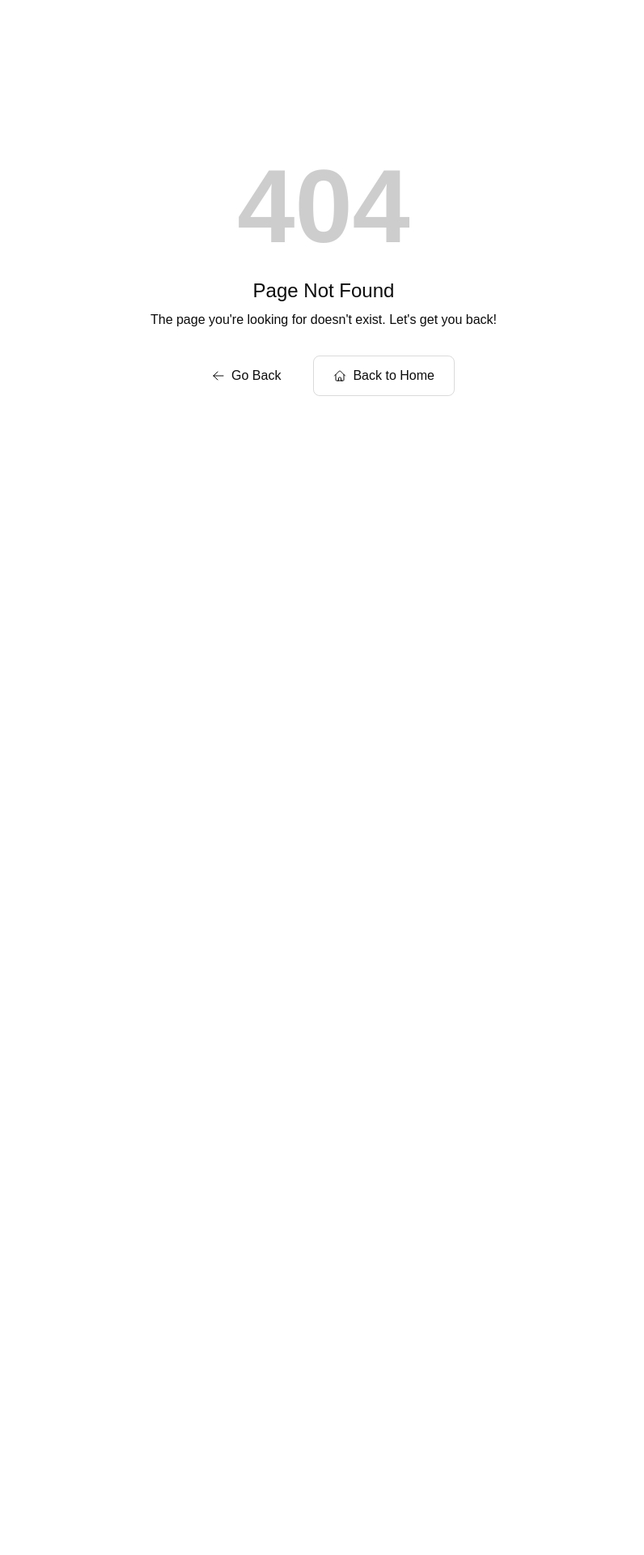
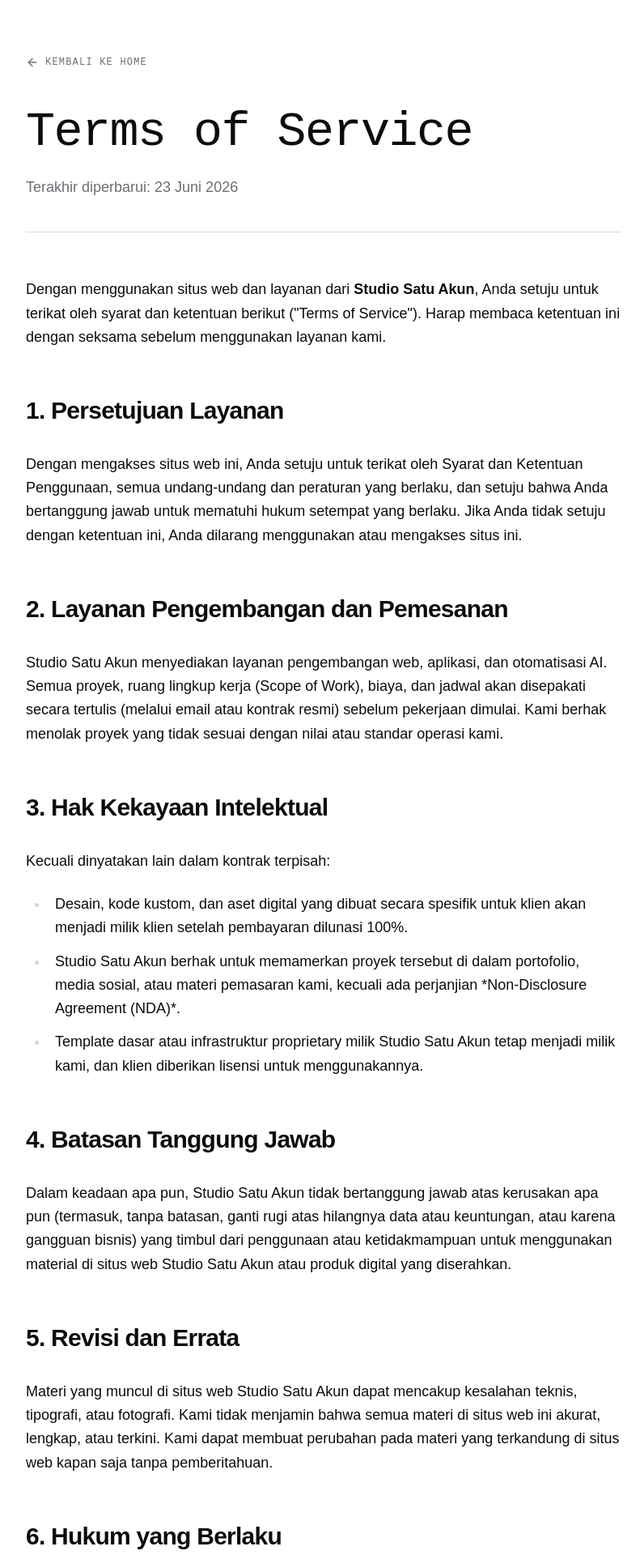
Before and after one commit to studiosatuakun-max/studiosatuakun, a Next.js app: page /terms in a window 1280 px wide. Before the commit this address had no page. Shown: the part 60-1980 px from the top of the page at 81% size, without its empty margins (240-1036 px from the left). Before the commit the page ends 800 px from the top, so only its background shows below. Built offline with nearby package versions, Linux system fonts and the light colour scheme.

Commit message:
feat: add privacy policy and terms of service pages

```diff
--- /dev/null
+++ b/src/app/(main)/privacy/page.tsx
@@ -0,0 +1,95 @@
+import { Metadata } from 'next';
+import Link from 'next/link';
+import { ArrowLeft } from 'lucide-react';
+
+export const metadata: Metadata = {
+  title: 'Privacy Policy | Studio Satu Akun',
+  description: 'Kebijakan Privasi (Privacy Policy) untuk layanan Studio Satu Akun.',
+};
+
+export default function PrivacyPage() {
+  return (
+    <div className="flex flex-col min-h-screen bg-paper">
+      <div className="container mx-auto px-4 max-w-3xl pt-32 pb-20">
+        <Link
+          href="/"
+          className="inline-flex items-center text-xs font-mono uppercase tracking-widest text-graphite hover:text-ink transition-colors mb-12 group"
+        >
+          <ArrowLeft className="w-4 h-4 mr-2 group-hover:-translate-x-1 transition-transform" />
+          Kembali ke Home
+        </Link>
+
+        <header className="mb-14 border-b border-[rgba(12,12,12,0.15)] pb-10">
+          <h1 className="font-mono text-4xl md:text-5xl lg:text-6xl font-light tracking-tight mb-6 text-balance leading-tight text-ink">
+            Privacy Policy
+          </h1>
+          <p className="text-lg text-graphite font-light leading-relaxed">
+            Terakhir diperbarui: 23 Juni 2026
+          </p>
+        </header>
+
+        <article className="prose prose-lg max-w-none text-ink prose-headings:font-bold prose-headings:tracking-tight prose-headings:text-ink prose-a:text-accent prose-a:no-underline hover:prose-a:underline prose-strong:text-ink font-light leading-relaxed">
+          <p>
+            Selamat datang di <strong>Studio Satu Akun</strong>. Kami sangat menghargai privasi Anda dan
+            berkomitmen untuk melindungi data pribadi yang Anda berikan kepada kami. Kebijakan Privasi
+            ini menjelaskan bagaimana kami mengumpulkan, menggunakan, membagikan, dan melindungi informasi
+            Anda ketika Anda menggunakan layanan kami, baik melalui situs web maupun aplikasi yang kami
+            kembangkan.
+          </p>
+
+          <h2>1. Informasi yang Kami Kumpulkan</h2>
+          <p>
+            Kami mengumpulkan beberapa jenis informasi untuk memberikan dan meningkatkan layanan kami:
+          </p>
+          <ul>
+            <li>
+              <strong>Data Pribadi:</strong> Saat Anda menghubungi kami, mengisi formulir pemesanan, atau
+              menggunakan layanan, kami mungkin meminta informasi identitas pribadi (seperti nama, email,
+              dan nomor telepon).
+            </li>
+            <li>
+              <strong>Data Penggunaan:</strong> Kami secara otomatis mengumpulkan informasi tentang bagaimana
+              layanan kami diakses dan digunakan, termasuk alamat IP, jenis browser, versi browser, halaman
+              situs kami yang Anda kunjungi, serta waktu dan tanggal kunjungan Anda.
+            </li>
+          </ul>
+
+          <h2>2. Penggunaan Data</h2>
+          <p>
+            Studio Satu Akun menggunakan data yang dikumpulkan untuk berbagai keperluan:
+          </p>
+          <ul>
+            <li>Untuk menyediakan dan memelihara layanan kami</li>
+            <li>Untuk memberi tahu Anda tentang perubahan pada layanan kami</li>
+            <li>Untuk memberikan dukungan pelanggan (Customer Support)</li>
+            <li>Untuk memantau penggunaan layanan dan melakukan perbaikan teknis</li>
+          </ul>
+
+          <h2>3. Keamanan Data</h2>
+          <p>
+            Keamanan data Anda sangat penting bagi kami. Kami mengimplementasikan berbagai standar keamanan
+            yang ketat (termasuk enkripsi dan manajemen akses terbatas) pada semua infrastruktur web dan
+            aplikasi yang kami kelola. Namun, perlu diingat bahwa tidak ada metode transmisi melalui Internet
+            atau metode penyimpanan elektronik yang 100% aman.
+          </p>
+
+          <h2>4. Perubahan pada Kebijakan Privasi Ini</h2>
+          <p>
+            Kami dapat memperbarui Kebijakan Privasi kami dari waktu ke waktu. Kami akan memberi tahu Anda
+            tentang segala perubahan dengan memposting Kebijakan Privasi yang baru di halaman ini. Kami
+            menyarankan Anda untuk meninjau Kebijakan Privasi ini secara berkala.
+          </p>
+
+          <h2>5. Hubungi Kami</h2>
+          <p>
+            Jika Anda memiliki pertanyaan tentang Kebijakan Privasi ini, silakan hubungi kami di:
+            <br />
+            <strong>Email:</strong> dev@studiosatuakun.id
+            <br />
+            <strong>WhatsApp:</strong> 082260880878
+          </p>
+        </article>
+      </div>
+    </div>
+  );
+}
--- /dev/null
+++ b/src/app/(main)/terms/page.tsx
@@ -0,0 +1,89 @@
+import { Metadata } from 'next';
+import Link from 'next/link';
+import { ArrowLeft } from 'lucide-react';
+
+export const metadata: Metadata = {
+  title: 'Terms of Service | Studio Satu Akun',
+  description: 'Syarat dan Ketentuan Layanan (Terms of Service) Studio Satu Akun.',
+};
+
+export default function TermsPage() {
+  return (
+    <div className="flex flex-col min-h-screen bg-paper">
+      <div className="container mx-auto px-4 max-w-3xl pt-32 pb-20">
+        <Link
+          href="/"
+          className="inline-flex items-center text-xs font-mono uppercase tracking-widest text-graphite hover:text-ink transition-colors mb-12 group"
+        >
+          <ArrowLeft className="w-4 h-4 mr-2 group-hover:-translate-x-1 transition-transform" />
+          Kembali ke Home
+        </Link>
+
+        <header className="mb-14 border-b border-[rgba(12,12,12,0.15)] pb-10">
+          <h1 className="font-mono text-4xl md:text-5xl lg:text-6xl font-light tracking-tight mb-6 text-balance leading-tight text-ink">
+            Terms of Service
+          </h1>
+          <p className="text-lg text-graphite font-light leading-relaxed">
+            Terakhir diperbarui: 23 Juni 2026
+          </p>
+        </header>
+
+        <article className="prose prose-lg max-w-none text-ink prose-headings:font-bold prose-headings:tracking-tight prose-headings:text-ink prose-a:text-accent prose-a:no-underline hover:prose-a:underline prose-strong:text-ink font-light leading-relaxed">
+          <p>
+            Dengan menggunakan situs web dan layanan dari <strong>Studio Satu Akun</strong>, Anda setuju
+            untuk terikat oleh syarat dan ketentuan berikut ("Terms of Service"). Harap membaca ketentuan ini dengan
+            seksama sebelum menggunakan layanan kami.
+          </p>
+
+          <h2>1. Persetujuan Layanan</h2>
+          <p>
+            Dengan mengakses situs web ini, Anda setuju untuk terikat oleh Syarat dan Ketentuan Penggunaan,
+            semua undang-undang dan peraturan yang berlaku, dan setuju bahwa Anda bertanggung jawab untuk
+            mematuhi hukum setempat yang berlaku. Jika Anda tidak setuju dengan ketentuan ini, Anda
+            dilarang menggunakan atau mengakses situs ini.
+          </p>
+
+          <h2>2. Layanan Pengembangan dan Pemesanan</h2>
+          <p>
+            Studio Satu Akun menyediakan layanan pengembangan web, aplikasi, dan otomatisasi AI.
+            Semua proyek, ruang lingkup kerja (Scope of Work), biaya, dan jadwal akan disepakati secara
+            tertulis (melalui email atau kontrak resmi) sebelum pekerjaan dimulai. Kami berhak menolak proyek
+            yang tidak sesuai dengan nilai atau standar operasi kami.
+          </p>
+
+          <h2>3. Hak Kekayaan Intelektual</h2>
+          <p>
+            Kecuali dinyatakan lain dalam kontrak terpisah:
+          </p>
+          <ul>
+            <li>Desain, kode kustom, dan aset digital yang dibuat secara spesifik untuk klien akan menjadi milik klien setelah pembayaran dilunasi 100%.</li>
+            <li>Studio Satu Akun berhak untuk memamerkan proyek tersebut di dalam portofolio, media sosial, atau materi pemasaran kami, kecuali ada perjanjian *Non-Disclosure Agreement (NDA)*.</li>
+            <li>Template dasar atau infrastruktur proprietary milik Studio Satu Akun tetap menjadi milik kami, dan klien diberikan lisensi untuk menggunakannya.</li>
+          </ul>
+
+          <h2>4. Batasan Tanggung Jawab</h2>
+          <p>
+            Dalam keadaan apa pun, Studio Satu Akun tidak bertanggung jawab atas kerusakan apa pun
+            (termasuk, tanpa batasan, ganti rugi atas hilangnya data atau keuntungan, atau karena gangguan bisnis)
+            yang timbul dari penggunaan atau ketidakmampuan untuk menggunakan material di situs web Studio Satu Akun
+            atau produk digital yang diserahkan.
+          </p>
+
+          <h2>5. Revisi dan Errata</h2>
+          <p>
+            Materi yang muncul di situs web Studio Satu Akun dapat mencakup kesalahan teknis, tipografi,
+            atau fotografi. Kami tidak menjamin bahwa semua materi di situs web ini akurat, lengkap, atau
+            terkini. Kami dapat membuat perubahan pada materi yang terkandung di situs web kapan saja
+            tanpa pemberitahuan.
+          </p>
+
+          <h2>6. Hukum yang Berlaku</h2>
+          <p>
+            Syarat dan Ketentuan ini diatur dan ditafsirkan sesuai dengan hukum Republik Indonesia,
+            dan Anda secara tunduk pada yurisdiksi eksklusif pengadilan di wilayah tersebut.
+          </p>
+        </article>
+      </div>
+    </div>
+  );
+}
--- a/src/components/Footer.tsx
+++ b/src/components/Footer.tsx
@@ -31,8 +31,8 @@ export default function Footer() {
               { label: 'Katalog', href: '#katalog' },
               { label: 'About', href: '#about' },
               { label: 'Journal', href: '/blog' },
-              { label: 'Privacy', href: '#' },
-              { label: 'Terms', href: '#' },
+              { label: 'Privacy', href: '/privacy' },
+              { label: 'Terms', href: '/terms' },
             ]?.map((link) => (
               <a
                 key={link?.label}
```
